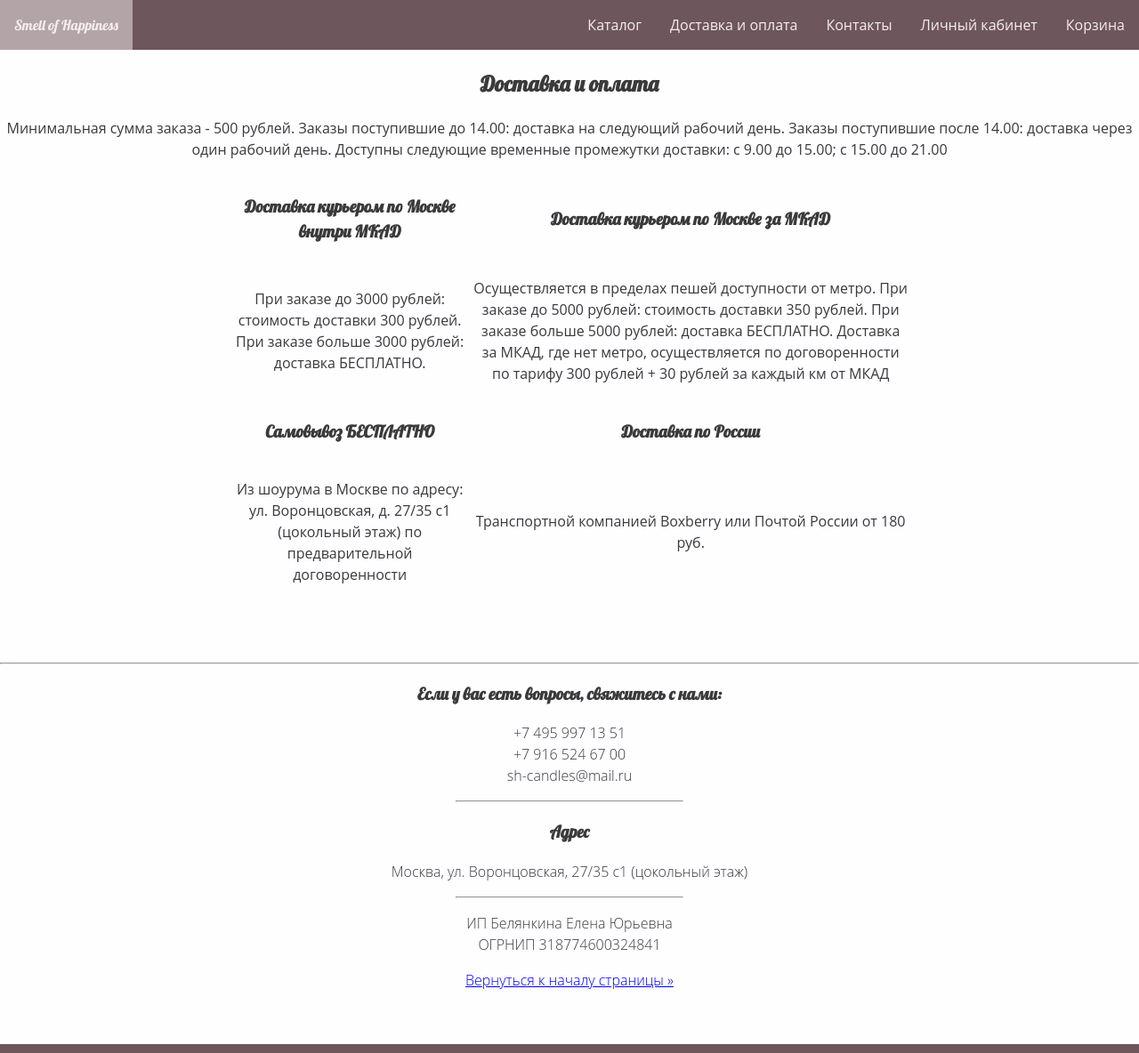
After one commit to reshvaleria/piscine_PHP, a PHP site: page /delivery.php in a window 1280 px wide. The commit adds this page. Shown: the whole page at 89% size. Run offline with PHP 8.4, Linux system fonts and the light colour scheme.

Commit message:
added delivery page

```diff
--- /dev/null
+++ b/rush00/delivery.php
@@ -0,0 +1,43 @@
+<?php
+session_start();
+include('pages/head.php');
+include('pages/navigation.php');
+?>
+<h2>Доставка и оплата</h2>
+<p>Минимальная сумма заказа - 500 рублей.
+Заказы поступившие до 14.00: доставка на следующий рабочий день.
+Заказы поступившие после 14.00: доставка через один рабочий день.
+Доступны следующие временные промежутки доставки:
+с 9.00 до 15.00; с 15.00 до 21.00
+</p>
+<div>
+<table class="table">
+        <thead>
+            <th class="table_head"><h3>Доставка курьером по Москве внутри МКАД</h3></th>
+            <th class="table_head"><h3>Доставка курьером по Москве за МКАД</h3></th>
+        </thead>
+        <tbody>
+        <td class="table_content"><p>При заказе до 3000 рублей: стоимость доставки 300 рублей.
+                При заказе больше 3000 рублей: доставка БЕСПЛАТНО.</p></td>
+        <td class="table_content"><p>Осуществляется в пределах пешей доступности от метро.
+                При заказе до 5000 рублей: стоимость доставки 350 рублей.
+                При заказе больше 5000 рублей: доставка БЕСПЛАТНО.
+                Доставка за МКАД, где нет метро, осуществляется по договоренности по тарифу 300 рублей + 30 рублей за каждый км от МКАД</p></td>
+        </tbody>
+        <thead>
+        <th class="table_head"><h3>Самовывоз БЕСПЛАТНО</h3></th>
+        <th class="table_head"><h3>Доставка по России</h3></th>
+        </thead>
+    <tbody>
+
+        <td class="table_content"><p>Из шоурума в Москве по адресу: ул. Воронцовская, д. 27/35 с1
+                (цокольный этаж)
+                по предварительной договоренности</p</td>
+        <td class="table_content"><p>Транспортной компанией Boxberry или Почтой России от 180 руб.</p</td>
+
+    </tbody>
+</table>
+</div>
+<?php
+include('pages/footer.php');
+?>
--- a/rush00/pages/navigation.php
+++ b/rush00/pages/navigation.php
@@ -4,7 +4,7 @@
         <li><a href="basket.php">Корзина</a></li>
         <li><a href="#">Личный кабинет</a></li>
         <li><a href="#">Контакты</a></li>
-        <li><a href="#">Доставка и оплата</a></li>
+        <li><a href="delivery.php">Доставка и оплата</a></li>
         <li class="dropdown">
             <a href="javascript:void(0)" class="dropbtn">Каталог</a>
             <div class="dropdown-content">
--- a/rush00/styles/style.css
+++ b/rush00/styles/style.css
@@ -132,3 +132,103 @@ footer ul {
     margin-left: 0; /* Отступ слева в браузере IE и Opera */
     padding-left: 0; /* Отступ слева в браузере Firefox, Safari, Chrome */
 }
+
+.product-wrapper {
+    display: block;
+    width: 100%;
+    float: left;
+    transition: width .2s;
+}
+.product {
+    display: block;
+    border: 1px solid #6e565d;
+    border-radius: 3px;
+    position: relative;
+    background: #fff;
+    margin: 0 20px 20px 0;
+    text-decoration: none;
+    color: #3A3A3A;
+    z-index: 0;
+    height: 300px;
+}
+.products {
+    list-style: none;
+    margin: 0 -20px 0;
+    /*margin-top: 0;*/
+    /*margin-right: -20px;*/
+    /*margin-left: -20px;*/
+    /*margin-bottom: 0;*/
+    padding: 0;
+}
+
+@media only screen and (min-width: 450px) {
+    .product-wrapper {
+        width: 50%;
+    }
+    /*.product-photo img {*/
+        /*bottom: initial;*/
+    /*}*/
+}
+
+@media only screen and (min-width: 768px) {
+    .product-wrapper {
+        width: 33.333%;
+    }
+}
+
+@media only screen and (min-width: 1000px) {
+    .product-wrapper {
+        width: 25%;
+    }
+}
+
+.product-photo {
+    position: relative;
+    padding-bottom: 100%;
+    overflow: hidden;
+}
+
+.product-photo img {
+    position: absolute;
+    top: 0;
+    bottom: 0;
+    left: 0;
+    right: 0;
+    max-width: 80%;
+    max-height: 80%;
+    margin: auto;
+    transition: transform .4s ease-out;
+}
+.product:hover .product-photo img {
+    transform: scale(1.05);
+}
+.product p {
+    position: relative;
+    margin: 0;
+    font-size: 1em;
+    line-height: 1.4em;
+    height: 5.6em;
+    overflow: hidden;
+}
+.product p:after {
+    content: '';
+    display: inline-block;
+    position: absolute;
+    bottom: 0;
+    right: 0;
+    width: 4.2em;
+    height: 1.6em;
+    background: linear-gradient(to left top, #fff, rgba(255, 255, 255, 0));
+}
+footer{
+    clear: both;
+}
+.table {
+    width: 60vw;
+    margin: auto;    /*margin: 20px;*/
+    /*padding: 20px;*/
+}
+th
+td {
+    width: 10%;
+}
```
Also changed, not shown: rush00/catalogue.php (+23 -2 lines), rush00/install.php (+4 -4 lines), rush00/img/YC/1.JPG (added).
